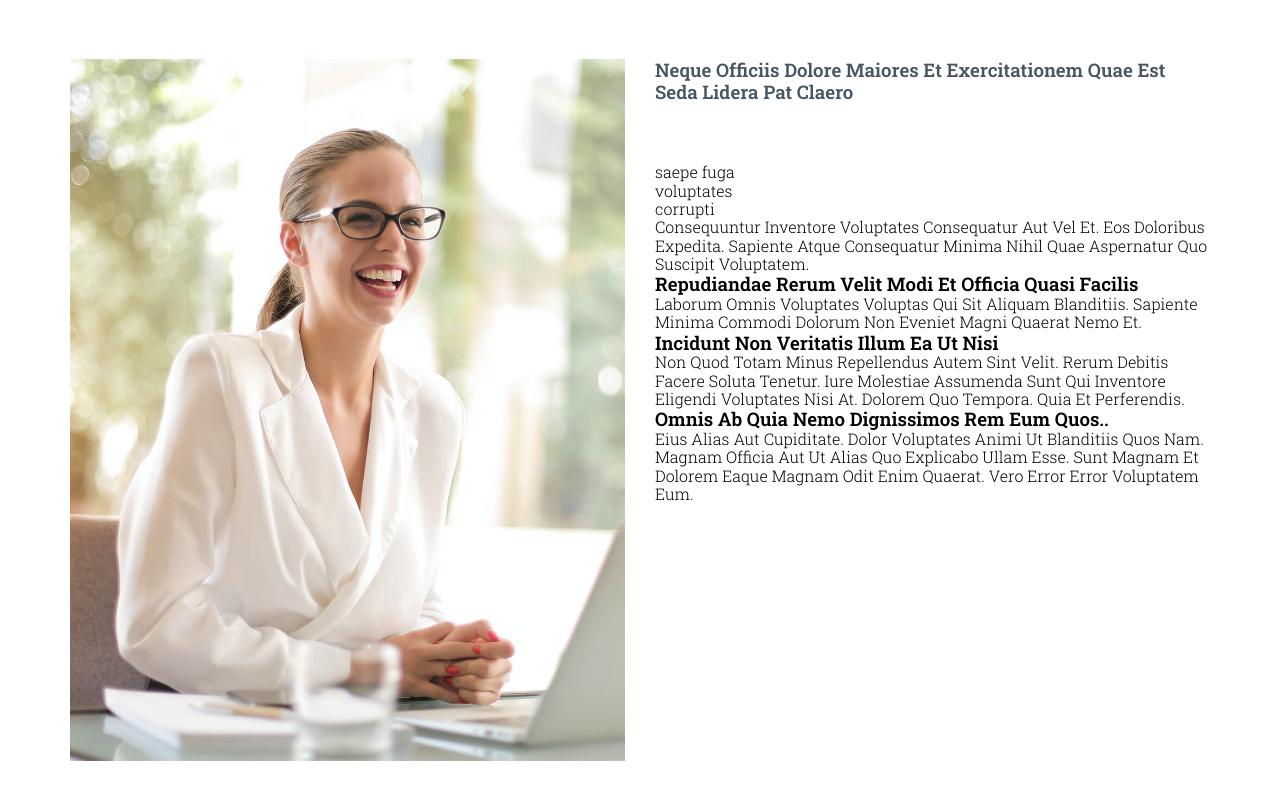
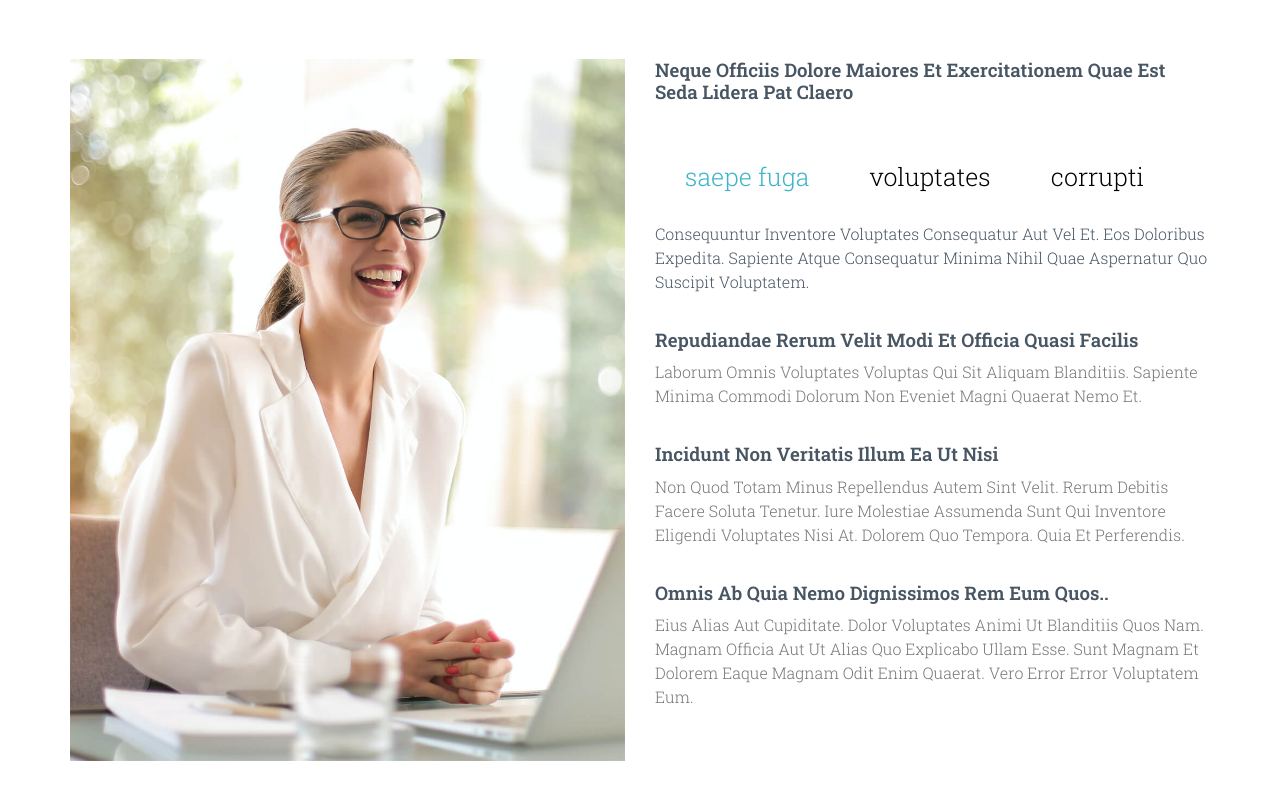
Before and after one commit to Ahmed-Samir444/hero, a plain HTML site: page index.html in a window 1280 px wide. Shown: the part 1364-2164 px from the top of the page. Drawn offline with Linux system fonts and the light colour scheme; a web font is replaced by a local one.

Commit message:
Add files via upload

```diff
--- a/css/style.css
+++ b/css/style.css
@@ -237,6 +237,7 @@ nav ul > li:hover .drob-down {
 @media (max-width: 767px) {
     .landing  .landing-content{
         top: 50%;
+        width: 50%;
     }
 }
 
@@ -246,11 +247,11 @@ nav ul > li:hover .drob-down {
 }
 @media (max-width: 767px) {
     .landing .landing-img{
-        /* display: none; */
         width: 160px;
         top: 10px;
     }
 }
+
 .landing .landing-img img{
     position: relative;
     max-width: 80%;
@@ -264,7 +265,7 @@ nav ul > li:hover .drob-down {
 
 @media (max-width: 767px) {
     .landing .landing-content .landing-info {
-        width: 250px;
+        width: 189px;
     }
 }
 
@@ -276,7 +277,7 @@ nav ul > li:hover .drob-down {
 
 @media (max-width: 767px) {
     .landing .landing-content .landing-info .landing-title{
-        font-size: 20px;
+        font-size: 21px;
     }
 }
 
@@ -292,7 +293,7 @@ nav ul > li:hover .drob-down {
 }
 @media (max-width: 767px) {
     .landing .landing-content .landing-info .landing-desc{
-        font-size: 12px;
+        font-size: 16px;
         line-height: 15px;
         margin: 0;
     }
@@ -376,12 +377,18 @@ nav ul > li:hover .drob-down {
     gap: 30px;
 }
 
+@media (max-width: 767px) {
+    .about-content {
+        grid-template-columns: repeat(auto-fill, minmax(300px, 1fr));
+    }
+}
+
 .about-content .about-item .about-img{
     max-width: 100%;
-}
+ }
 @media (max-width: 767px) {
     .about-content .about-item .about-img{
-        max-width: 60%;
+        max-width: 80%;
     }
 }
 
@@ -398,14 +405,50 @@ nav ul > li:hover .drob-down {
     line-height: 22px;
 }
 
+.about-content .about-item .about-tap{
+    display: flex;
+    align-items: center;
+    margin-bottom: 30px;
+}
 
+.about-content .about-item .about-tap li{
+    padding: 0 30px;
+    cursor: pointer;
+    font-size: 25px;
+}
 
+@media (max-width: 767px){
+    .about-content .about-item .about-tap li{
+        padding: 0 20px;
+        font-size: 15px;
+    }
+}
 
+.about-content .about-item .about-tap li.about-active{
+     color: var(--m-c);
+}
 
+.about-content .about-item .tap-info{
+    margin-bottom: 30px;
+}
 
+.about-content .about-item .tap-info .tap-info-desc{
+    color: var(--f-c);
+    line-height: 1.5;
+}
+.about-content .about-item .about-det .tap-with{
+    margin: 35px 0;
+}
 
+.about-content .about-item .about-det .tap-with .tap-with-title{
+    padding-bottom: 10px;
+    color: var(--f-c);
+}
 
-
+.about-content .about-item .about-det .tap-with .tap-with-desc{
+    color: #777;
+    line-height: 1.5;
+}
 
 
 
```
